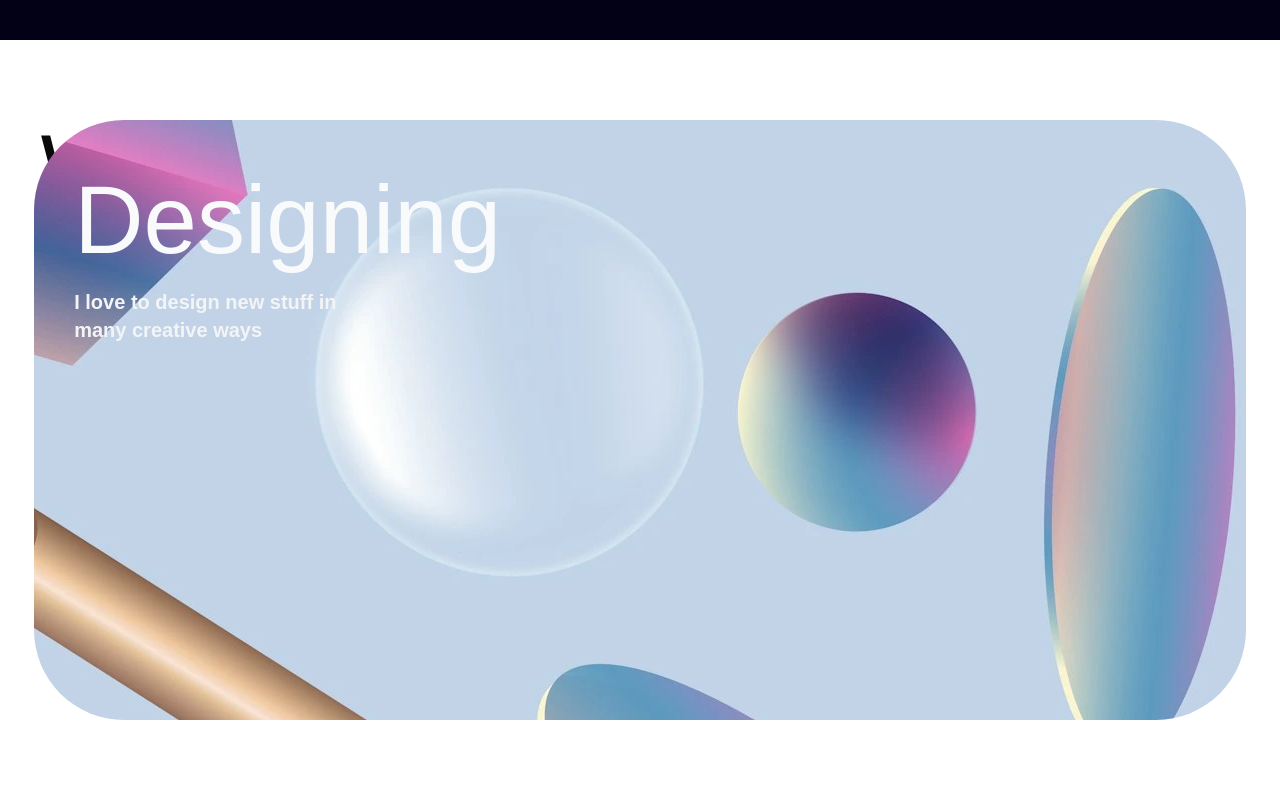
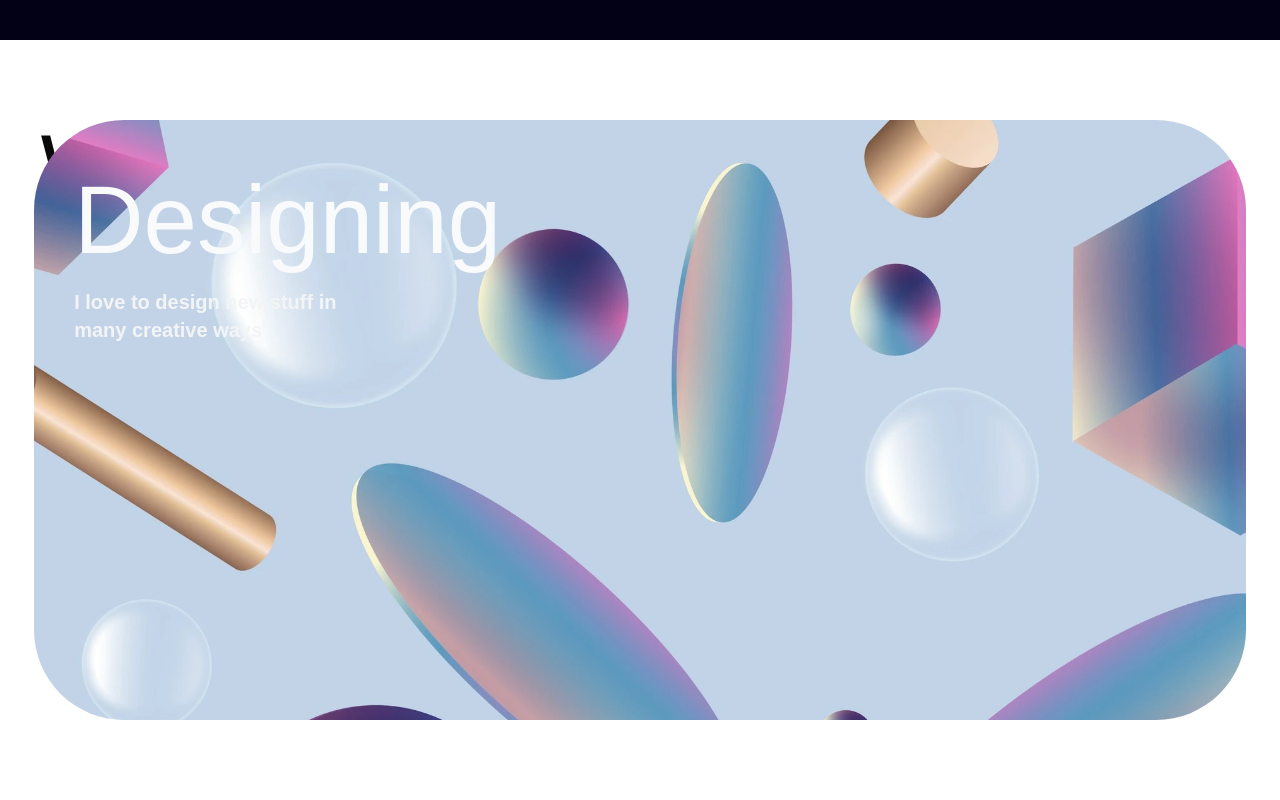
Before and after one commit to elchananT/portfolio, a Next.js app: page / in a window 1280 px wide. Shown: the part 2100-2900 px from the top of the page. Built offline with nearby package versions, Linux system fonts and the light colour scheme; a web font is replaced by a local one.

Commit message:
Final changes

```diff
--- a/components/Card.tsx
+++ b/components/Card.tsx
@@ -36,11 +36,11 @@ const Card = ({ index, image, title, description }: CardProps) => {
         >
             <motion.div
                 style={{
-                    height,
+                    height: height ?? '16vh',
                     width,
                     borderRadius,
                     backgroundImage: 'url("' + image + '")',
-                    objectFit: 'cover'
+                    backgroundSize: 'cover',
             }}
                 className="relative flex flex-col p-10"
             >
```
